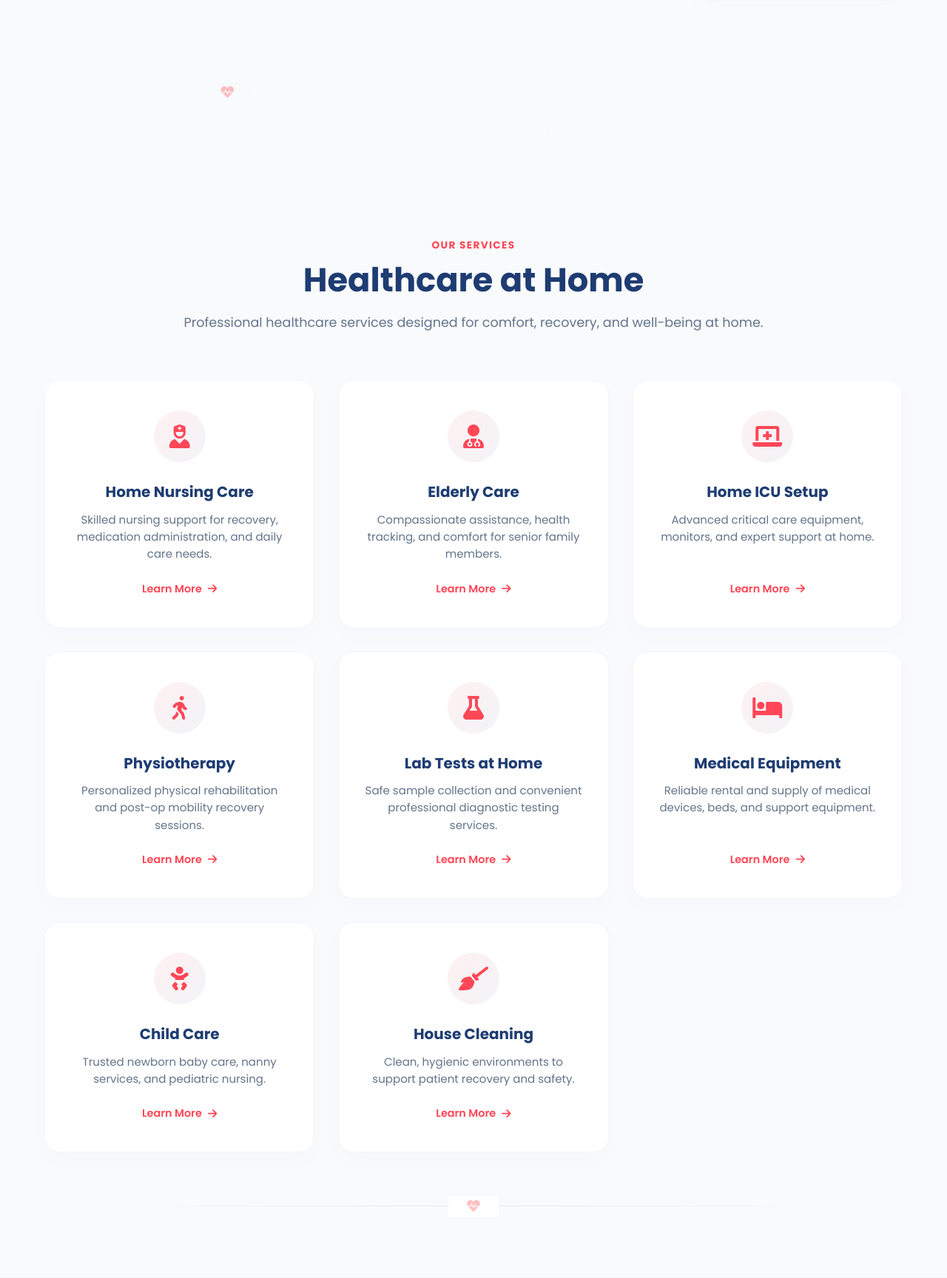
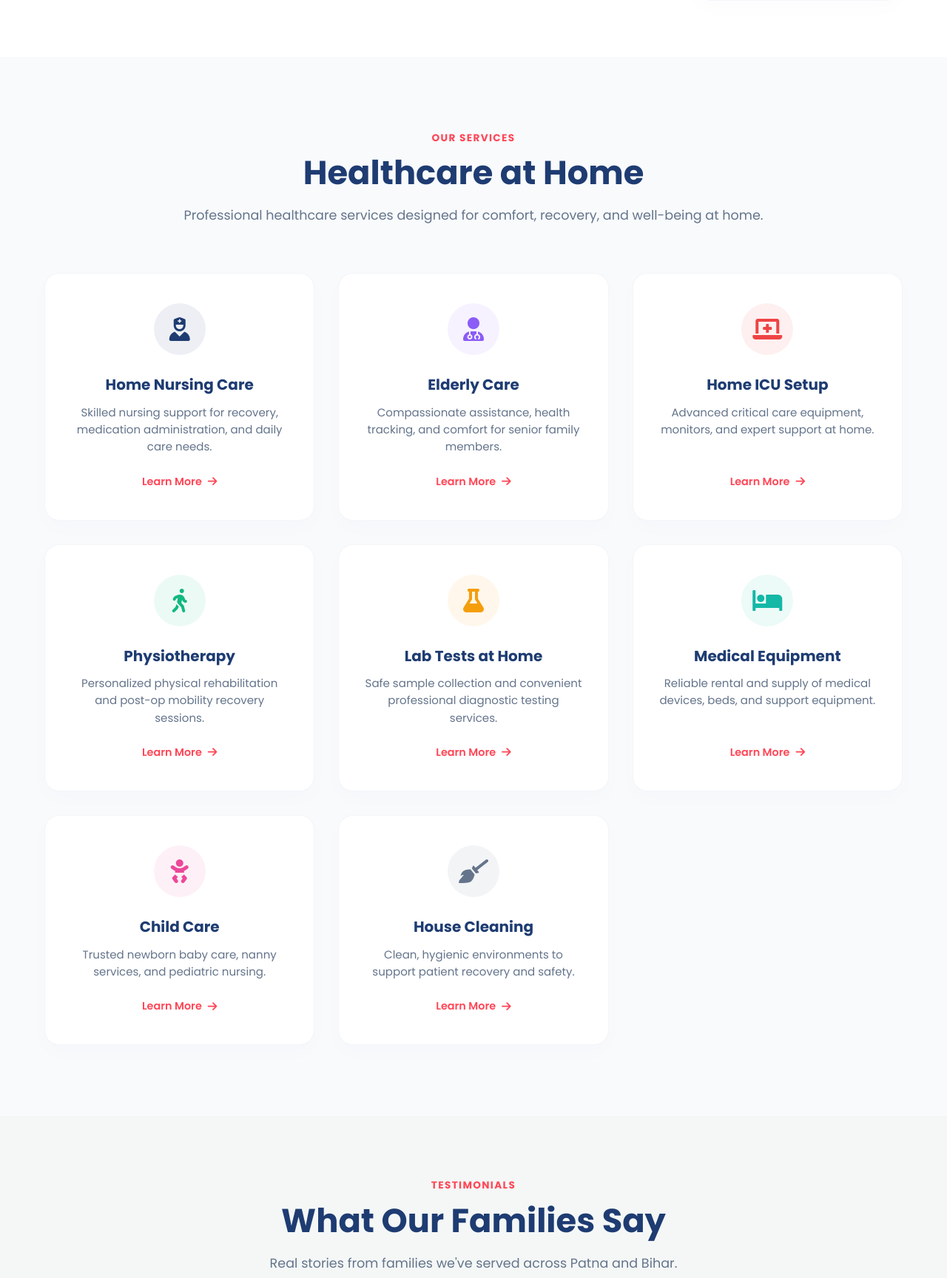
Before and after one commit to c-grow/aparajita-health-kavach, a PHP site: page / in a window 1280 px wide. Shown: the part 1805-3533 px from the top of the page at 74% size. Run offline with PHP 8.4, Linux system fonts and the light colour scheme.

Commit message:
Update testimonials with left bar on hover, apply custom color variations to service cards, alternate section backgrounds, and remove all heart icon separators

```diff
--- a/index.php
+++ b/index.php
@@ -197,7 +197,6 @@ include 'includes/header.php';
           </div>
         </div>
 
-        <div class="section-separator"></div>
       </div>
     </div>
   </section>
@@ -213,56 +212,56 @@ include 'includes/header.php';
 
       <div class="services-card-grid">
 
-        <a class="service-card-new reveal" href="home-nursing-care.php" aria-label="Home Nursing Care">
+        <a class="service-card-new card-blue reveal" href="home-nursing-care.php" aria-label="Home Nursing Care">
           <div class="service-icon-box"><i class="fas fa-user-nurse"></i></div>
           <h3>Home Nursing Care</h3>
           <p>Skilled nursing support for recovery, medication administration, and daily care needs.</p>
           <span class="learn-more">Learn More <i class="fas fa-arrow-right"></i></span>
         </a>
 
-        <a class="service-card-new reveal" href="elderly-care.php" aria-label="Elderly Care">
+        <a class="service-card-new card-purple reveal" href="elderly-care.php" aria-label="Elderly Care">
           <div class="service-icon-box"><i class="fas fa-user-md"></i></div>
           <h3>Elderly Care</h3>
           <p>Compassionate assistance, health tracking, and comfort for senior family members.</p>
           <span class="learn-more">Learn More <i class="fas fa-arrow-right"></i></span>
         </a>
 
-        <a class="service-card-new reveal" href="home-icu-setup.php" aria-label="Home ICU Setup">
+        <a class="service-card-new card-red reveal" href="home-icu-setup.php" aria-label="Home ICU Setup">
           <div class="service-icon-box"><i class="fas fa-laptop-medical"></i></div>
           <h3>Home ICU Setup</h3>
           <p>Advanced critical care equipment, monitors, and expert support at home.</p>
           <span class="learn-more">Learn More <i class="fas fa-arrow-right"></i></span>
         </a>
 
-        <a class="service-card-new reveal" href="physiotherapy-at-home.php" aria-label="Physiotherapy at Home">
+        <a class="service-card-new card-green reveal" href="physiotherapy-at-home.php" aria-label="Physiotherapy at Home">
           <div class="service-icon-box"><i class="fas fa-walking"></i></div>
           <h3>Physiotherapy</h3>
           <p>Personalized physical rehabilitation and post-op mobility recovery sessions.</p>
           <span class="learn-more">Learn More <i class="fas fa-arrow-right"></i></span>
         </a>
 
-        <a class="service-card-new reveal" href="lab-tests-at-home.php" aria-label="Lab Tests at Home">
+        <a class="service-card-new card-orange reveal" href="lab-tests-at-home.php" aria-label="Lab Tests at Home">
           <div class="service-icon-box"><i class="fas fa-flask"></i></div>
           <h3>Lab Tests at Home</h3>
           <p>Safe sample collection and convenient professional diagnostic testing services.</p>
           <span class="learn-more">Learn More <i class="fas fa-arrow-right"></i></span>
         </a>
 
-        <a class="service-card-new reveal" href="medical-equipment.php" aria-label="Medical Equipment">
+        <a class="service-card-new card-teal reveal" href="medical-equipment.php" aria-label="Medical Equipment">
           <div class="service-icon-box"><i class="fas fa-bed"></i></div>
           <h3>Medical Equipment</h3>
           <p>Reliable rental and supply of medical devices, beds, and support equipment.</p>
           <span class="learn-more">Learn More <i class="fas fa-arrow-right"></i></span>
         </a>
 
-        <a class="service-card-new reveal" href="child-care.php" aria-label="Child Care">
+        <a class="service-card-new card-pink reveal" href="child-care.php" aria-label="Child Care">
           <div class="service-icon-box"><i class="fas fa-baby"></i></div>
           <h3>Child Care</h3>
           <p>Trusted newborn baby care, nanny services, and pediatric nursing.</p>
           <span class="learn-more">Learn More <i class="fas fa-arrow-right"></i></span>
         </a>
 
-        <a class="service-card-new reveal" href="house-cleaning-sanitization.php" aria-label="House Cleaning & Sanitization">
+        <a class="service-card-new card-slate reveal" href="house-cleaning-sanitization.php" aria-label="House Cleaning & Sanitization">
           <div class="service-icon-box"><i class="fas fa-broom"></i></div>
           <h3>House Cleaning</h3>
           <p>Clean, hygienic environments to support patient recovery and safety.</p>
@@ -270,7 +269,6 @@ include 'includes/header.php';
         </a>
 
       </div>
-      <div class="section-separator"></div>
     </div>
   </section>
 
@@ -360,7 +358,6 @@ include 'includes/header.php';
         <span class="dot" data-slide="1"></span>
         <span class="dot" data-slide="2"></span>
       </div>
-      <div class="section-separator"></div>
     </div>
   </section>
 
@@ -453,7 +450,6 @@ include 'includes/header.php';
         </div>
 
       </div>
-      <div class="section-separator"></div>
     </div>
   </section>
 
@@ -576,7 +572,6 @@ include 'includes/header.php';
 
         </div>
       </div>
-      <div class="section-separator"></div>
     </div>
   </section>
 
--- a/style.css
+++ b/style.css
@@ -1479,7 +1479,7 @@ nav ul li a {
 /* 1. Trust & Quality Section */
 .modern-trust-section {
     padding: 6rem 0;
-    background: linear-gradient(180deg, #ffffff 0%, #f8fafc 100%);
+    background: #ffffff;
     position: relative;
     overflow: hidden;
 }
@@ -1688,7 +1688,7 @@ nav ul li a {
 /* 4. Serving Across Bihar Section */
 .modern-coverage-section {
     padding: 6rem 0;
-    background: linear-gradient(180deg, #f8fafc 0%, #ffffff 100%);
+    background: #f8fafc;
 }
 
 .coverage-container {
@@ -2091,7 +2091,7 @@ nav ul li a {
 /* FAQ Accordion Styles */
 .modern-faq-section {
     padding: 6rem 0;
-    background: #f8fafc;
+    background: #ffffff;
 }
 
 .faq-accordion-container {
@@ -2212,46 +2212,48 @@ nav ul li a {
     }
 }
 
-/* Section Separator Styles */
-.section-separator {
-    position: relative;
-    height: 1px;
-    background: linear-gradient(90deg, transparent, rgba(30, 60, 114, 0.1) 50%, transparent);
-    margin: 4.5rem auto 0;
-    max-width: 900px;
-    display: flex;
-    justify-content: center;
-    align-items: center;
-}
-
-.section-separator::after {
-    content: "\f21e";
-    font-family: "Font Awesome 5 Free";
-    font-weight: 900;
-    color: rgba(255, 71, 87, 0.35);
-    padding: 0 1.5rem;
-    font-size: 1.1rem;
-    position: absolute;
-}
-
-.modern-trust-section .section-separator::after { background: #f8fafc; }
-.modern-services-section .section-separator::after { background: #ffffff; }
-.modern-testi-section .section-separator::after { background: #ffffff; }
-.modern-coverage-section .section-separator::after { background: #ffffff; }
-.modern-faq-section .section-separator::after { background: #f8fafc; }
-
-/* Revamped Testimonials Style */
+/* Service Card Custom Color Variations */
+.service-card-new.card-blue .service-icon-box { background: rgba(30, 60, 114, 0.08); color: #1e3c72; }
+.service-card-new.card-purple .service-icon-box { background: rgba(139, 92, 246, 0.08); color: #8b5cf6; }
+.service-card-new.card-red .service-icon-box { background: rgba(239, 68, 68, 0.08); color: #ef4444; }
+.service-card-new.card-green .service-icon-box { background: rgba(16, 185, 129, 0.08); color: #10b981; }
+.service-card-new.card-orange .service-icon-box { background: rgba(245, 158, 11, 0.08); color: #f59e0b; }
+.service-card-new.card-teal .service-icon-box { background: rgba(20, 184, 166, 0.08); color: #14b8a6; }
+.service-card-new.card-pink .service-icon-box { background: rgba(236, 72, 153, 0.08); color: #ec4899; }
+.service-card-new.card-slate .service-icon-box { background: rgba(100, 116, 139, 0.08); color: #64748b; }
+
+.service-card-new.card-blue:hover .service-icon-box { background: #1e3c72; color: #ffffff; }
+.service-card-new.card-purple:hover .service-icon-box { background: #8b5cf6; color: #ffffff; }
+.service-card-new.card-red:hover .service-icon-box { background: #ef4444; color: #ffffff; }
+.service-card-new.card-green:hover .service-icon-box { background: #10b981; color: #ffffff; }
+.service-card-new.card-orange:hover .service-icon-box { background: #f59e0b; color: #ffffff; }
+.service-card-new.card-teal:hover .service-icon-box { background: #14b8a6; color: #ffffff; }
+.service-card-new.card-pink:hover .service-icon-box { background: #ec4899; color: #ffffff; }
+.service-card-new.card-slate:hover .service-icon-box { background: #64748b; color: #ffffff; }
+
+/* Revamped Testimonials Style with Left Highlight Line */
 .modern-testi-card {
-    background: #ffffff;
+    background: linear-gradient(135deg, #ffffff 0%, #f8fafc 100%);
     border-radius: 24px;
     border: 1px solid rgba(30, 60, 114, 0.05);
     padding: 3.5rem 3rem;
-    box-shadow: 0 15px 35px rgba(30, 60, 114, 0.03);
+    box-shadow: 0 15px 35px rgba(30, 60, 114, 0.025);
     position: relative;
     margin: 20px auto;
     max-width: 750px;
     overflow: hidden;
     transition: all 0.35s ease;
+}
+
+.modern-testi-card::after {
+    content: "";
+    position: absolute;
+    top: 0;
+    left: 0;
+    width: 4px;
+    height: 100%;
+    background: #ff4757;
+    transition: width 0.3s ease;
 }
 
 .modern-testi-card::before {
@@ -2260,7 +2262,7 @@ nav ul li a {
     font-weight: 900;
     position: absolute;
     top: 1.5rem;
-    left: 2rem;
+    left: 2.5rem;
     font-size: 5rem;
     color: rgba(255, 71, 87, 0.03);
     pointer-events: none;
@@ -2268,8 +2270,12 @@ nav ul li a {
 
 .modern-testi-card:hover {
     transform: translateY(-5px);
-    box-shadow: 0 22px 45px rgba(30, 60, 114, 0.08);
-    border-color: rgba(255, 71, 87, 0.1);
+    box-shadow: 0 25px 50px rgba(30, 60, 114, 0.08);
+    border-color: rgba(255, 71, 87, 0.12);
+}
+
+.modern-testi-card:hover::after {
+    width: 6px;
 }
 
 .modern-testi-card .stars {
```
